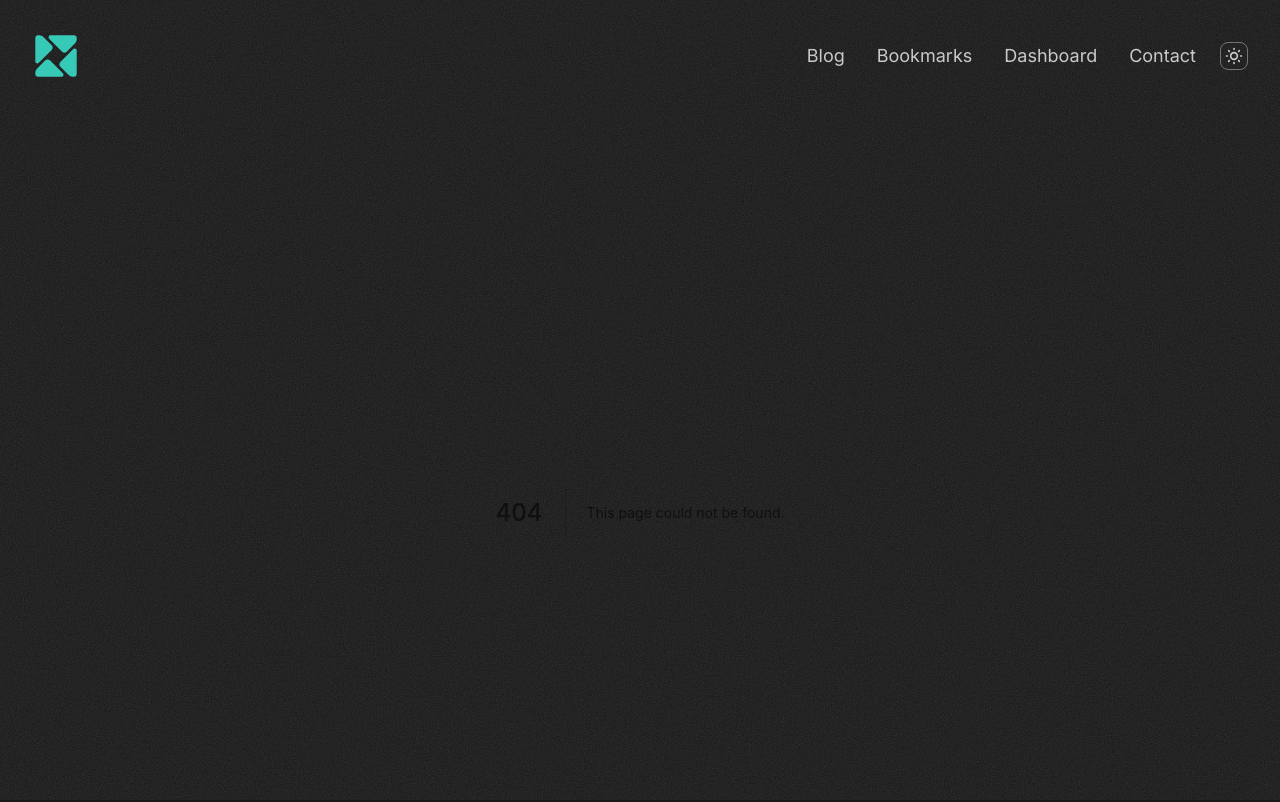
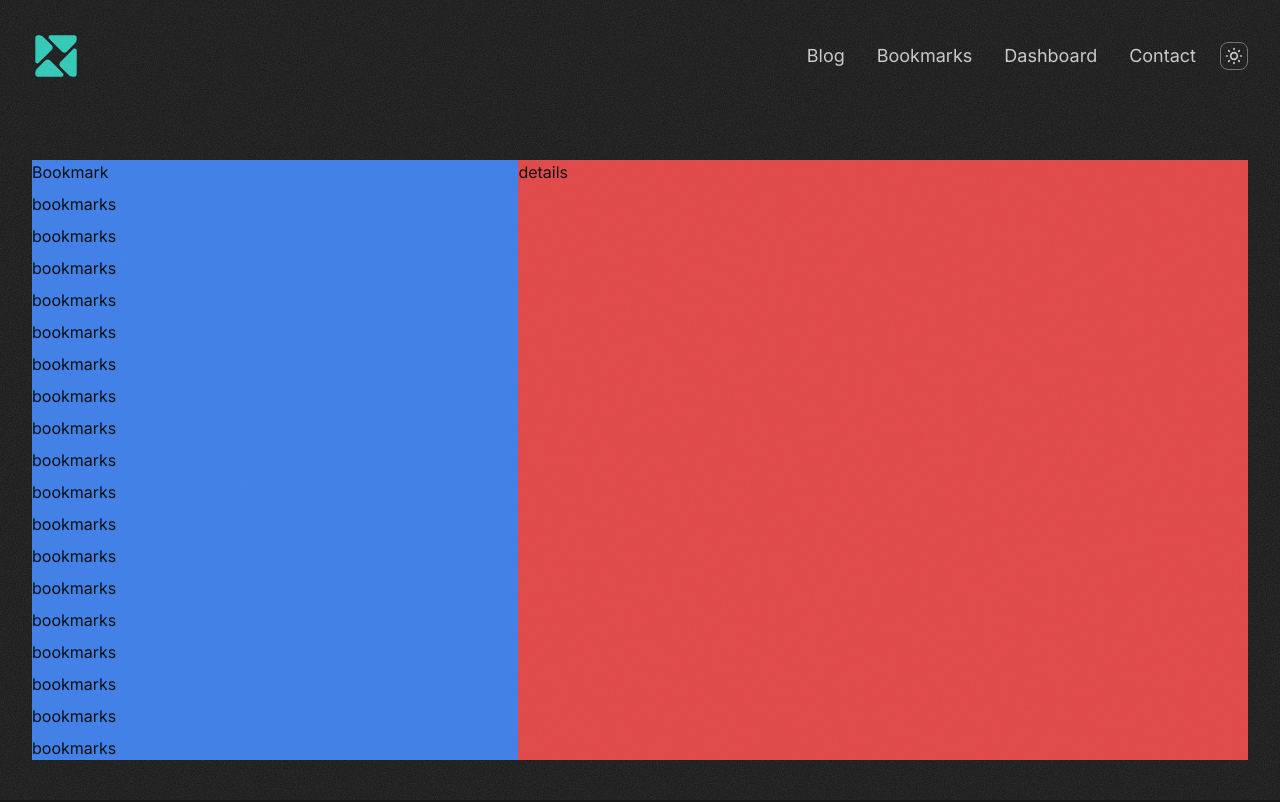
Before and after one commit to K2adir/nextjs-graph-blog-dark, a Next.js app: page /bookmarks in a window 1280 px wide. Before the commit this address had no page. Shown: the top 802 px of the page. Built offline with nearby package versions, Linux system fonts and the light colour scheme.

Commit message:
isr testing

```diff
--- /dev/null
+++ b/components/Bookmark.js
@@ -0,0 +1,7 @@
+import React from "react";
+
+const Bookmark = () => {
+  return <div>Bookmark</div>;
+};
+
+export default Bookmark;
--- a/components/FeaturedPost.js
+++ b/components/FeaturedPost.js
@@ -4,7 +4,6 @@ import moment from "moment";
 import Link from "next/link";
 
 const FeaturedPost = ({ post }) => {
-  console.log(post);
   return (
     <section className="lg:py-20 sm:py-16 py-10">
       <div className="max-w-7xl sm:mx-auto lg:px-8 sm:px-6 -mx-4">
--- a/components/Navbar.js
+++ b/components/Navbar.js
@@ -40,7 +40,7 @@ const Navbar = () => {
             </div>
             <div className="sm:flex items-center hidden sm:space-x-4 space-y-4 sm:space-y-0 w-full sm:w-auto py-5 sm:py-0  dark:bg-neutral-900 bg-neutral-200 rounded-lg mt-3 sm:mt-0">
               <NavLink href="/">Blog</NavLink>
-              <NavLink href="/">Bookmarks</NavLink>
+              <NavLink href="/bookmarks">Bookmarks</NavLink>
               <NavLink href="/">Dashboard</NavLink>
               <NavLink href="/">Contact</NavLink>
 
@@ -80,7 +80,7 @@ const Navbar = () => {
               }`}
             >
               <NavLink href="/">Blog</NavLink>
-              <NavLink href="/">Bookmarks</NavLink>
+              <NavLink href="/bookmarks">Bookmarks</NavLink>
               <NavLink href="/">Dashboard</NavLink>
               <NavLink href="/">Contact</NavLink>
               <center>
--- /dev/null
+++ b/pages/bookmarks.js
@@ -0,0 +1,37 @@
+import React from "react";
+import Bookmark from "../components/Bookmark";
+
+const bookmarks = () => {
+  return (
+    <section className="lg:py-12 sm:py-8 py-4">
+      <div className="max-w-7xl mx-auto lg:px-8 sm:px-6 px-4">
+        <div className="flex bg-blue-500 flex-1">
+          <div className="w-2/5 flex flex-col space-y-2">
+            <Bookmark />
+            <span>bookmarks</span>
+            <span>bookmarks</span>
+            <span>bookmarks</span>
+            <span>bookmarks</span>
+            <span>bookmarks</span>
+            <span>bookmarks</span>
+            <span>bookmarks</span>
+            <span>bookmarks</span>
+            <span>bookmarks</span>
+            <span>bookmarks</span>
+            <span>bookmarks</span>
+            <span>bookmarks</span>
+            <span>bookmarks</span>
+            <span>bookmarks</span>
+            <span>bookmarks</span>
+            <span>bookmarks</span>
+            <span>bookmarks</span>
+            <span>bookmarks</span>
+          </div>
+          <div className="w-3/5 bg-red-500">details</div>
+        </div>
+      </div>
+    </section>
+  );
+};
+
+export default bookmarks;
--- a/pages/index.js
+++ b/pages/index.js
@@ -32,5 +32,6 @@ export async function getStaticProps() {
     props: {
       posts,
     },
+    revalidate: 60,
   };
 }
--- a/pages/post/[slug].js
+++ b/pages/post/[slug].js
@@ -4,73 +4,6 @@ import { getPostDetails, getPosts } from "../../services";
 import moment from "moment";
 
 const PostDetails = ({ post }) => {
-  const getContentFragment = (index, text, obj, type) => {
-    let modifiedText = text;
-
-    if (obj) {
-      if (obj.bold) {
-        modifiedText = <b key={index}>{text}</b>;
-      }
-
-      if (obj.italic) {
-        modifiedText = <em key={index}>{text}</em>;
-      }
-
-      if (obj.underline) {
-        modifiedText = <u key={index}>{text}</u>;
-      }
-    }
-
-    switch (type) {
-      case "heading-three":
-        return (
-          <h3 key={index} className="text-xl font-semibold mb-4">
-            {modifiedText.map((item, i) => (
-              <React.Fragment key={i}>{item}</React.Fragment>
-            ))}
-          </h3>
-        );
-      case "paragraph":
-        return (
-          <p key={index} className="mb-8">
-            {modifiedText.map((item, i) => (
-              <React.Fragment key={i}>{item}</React.Fragment>
-            ))}
-          </p>
-        );
-      case "heading-four":
-        return (
-          <h4 key={index} className="text-md font-semibold mb-4">
-            {modifiedText.map((item, i) => (
-              <React.Fragment key={i}>{item}</React.Fragment>
-            ))}
-          </h4>
-        );
-      case "image":
-        return (
-          <img
-            key={index}
-            alt={obj.title}
-            height={obj.height}
-            width={obj.width}
-            src={obj.src}
-          />
-        );
-      default:
-        return modifiedText;
-    }
-  };
-
-  const posty = post.content.raw.children.map((item) => {
-    return item;
-  });
-
-  const postys = posty.map((item) => {
-    return item;
-  });
-  console.log(postys);
-  const data = post.content.html;
-
   return (
     <section className="lg:py-10 sm:py-8 py-4">
       <div className="max-w-7xl mx-auto lg:px-8 sm:px-6 px-4">
```
